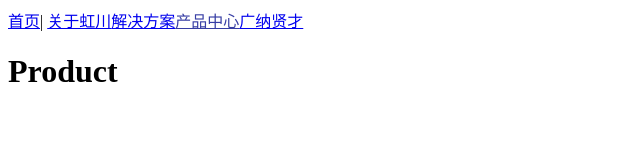
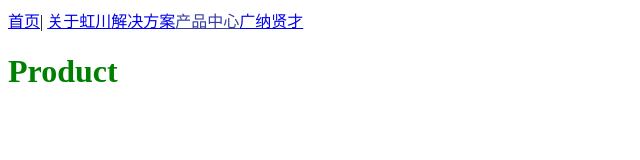
Before and after one commit to zhaoboxiang/hc-home, a Vue app: page /product in a window 1280 px wide. Shown: the top 160 px of the page, without its empty margins (0-640 px from the left). Built offline with nearby package versions, Linux system fonts and the light colour scheme.

Commit message:
安装less 依赖 less less-loader

```diff
--- a/package.json
+++ b/package.json
@@ -24,6 +24,8 @@
     "eslint": "^5.16.0",
     "eslint-plugin-prettier": "^3.1.1",
     "eslint-plugin-vue": "^5.0.0",
+    "less": "^3.10.3",
+    "less-loader": "^5.0.0",
     "prettier": "^1.18.2",
     "vue-template-compiler": "^2.6.10"
   }
--- a/src/components/HelloWorld.vue
+++ b/src/components/HelloWorld.vue
@@ -8,4 +8,9 @@
 export default {};
 </script>
 
-<style lang="scss" scoped></style>
+<style lang="less" scoped>
+h1 {
+  height: 10px;
+  color: green;
+}
+</style>
--- a/src/views/Product.vue
+++ b/src/views/Product.vue
@@ -8,4 +8,9 @@
 export default {};
 </script>
 
-<style lang="scss" scoped></style>
+<style lang="less" scoped>
+h1 {
+  height: 10px;
+  color: green;
+}
+</style>
```
Also changed, not shown: 1 other file (tests, documents, lock files or other folders).
